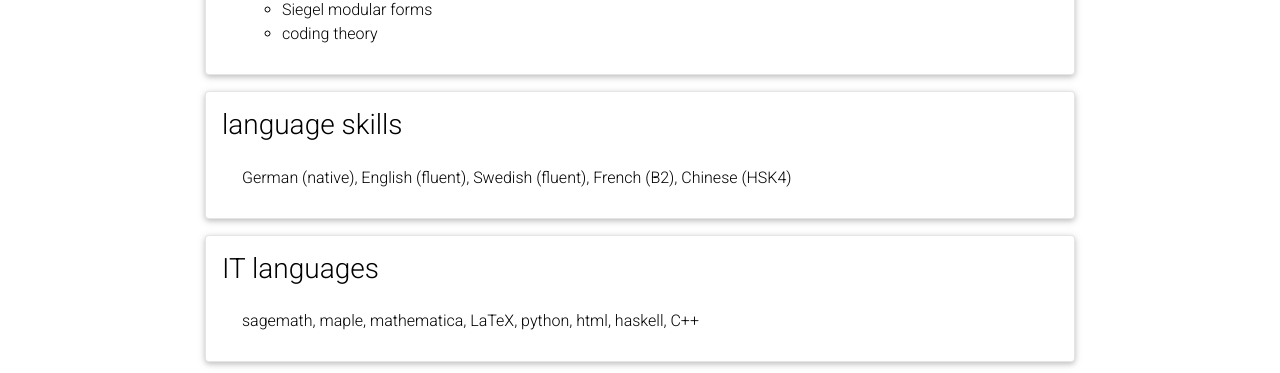
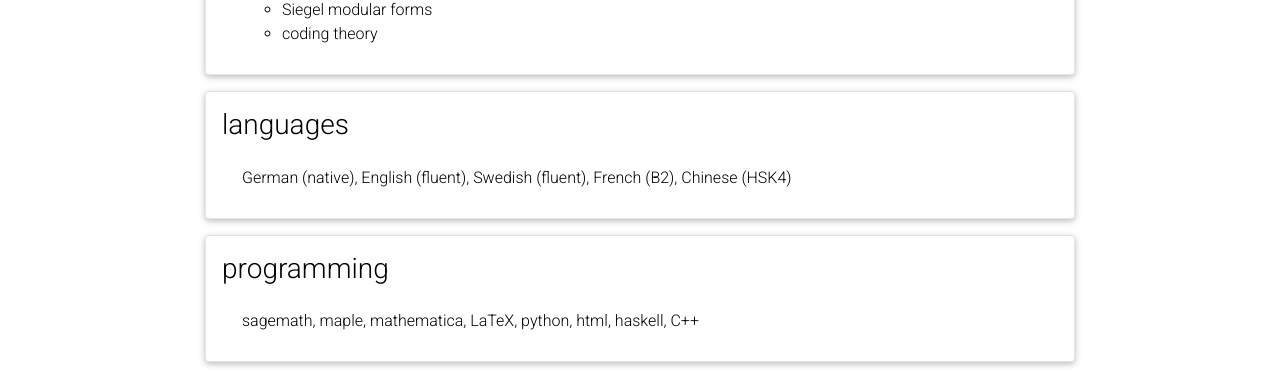
Before and after one commit to gbauch/gbauch.github.io, a Jekyll site: the page built from _pages/cv.md, in a window 1280 px wide and 900 px high, scrolled down 758 px. Shown: the part 235-608 px from the top of the window. Built offline with Jekyll 4.4.1, drawn with Linux system fonts in a browser that asks for light colours; comment, search, counter and statistics services are not loaded; a style sheet for code colours, icons or effects is not loaded.

Commit message:
Update cv.yml

```diff
--- a/_data/cv.yml
+++ b/_data/cv.yml
@@ -44,12 +44,12 @@
         - Siegel modular forms
         - coding theory
 
-- title: language skills
+- title: languages
   type: list
   contents:
     - German (native), English (fluent), Swedish (fluent), French (B2), Chinese (HSK4)
 
-- title: IT languages
+- title: programming
   type: list
   contents:
       - sagemath, maple, mathematica, LaTeX, python, html, haskell, C++
```
